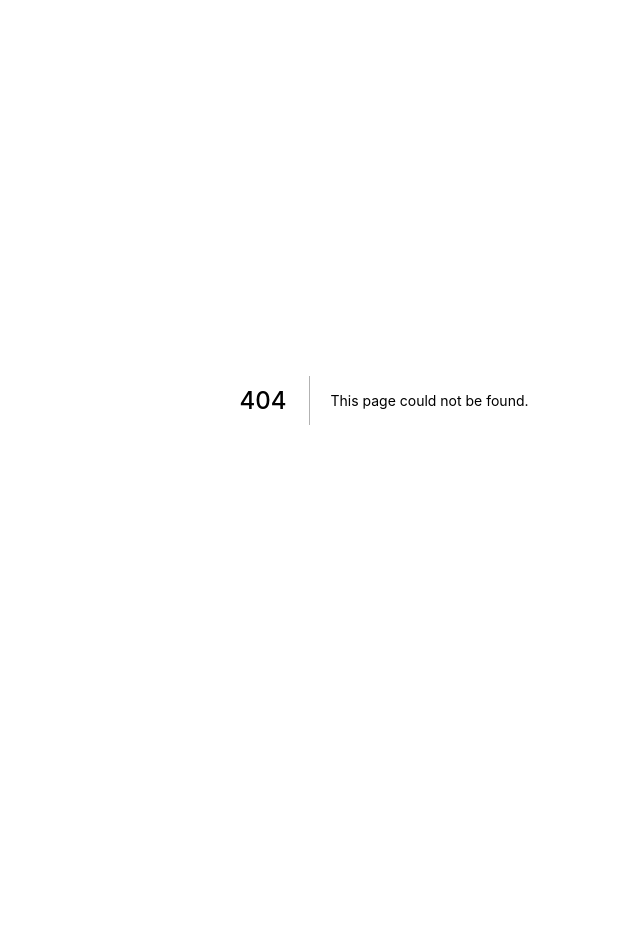
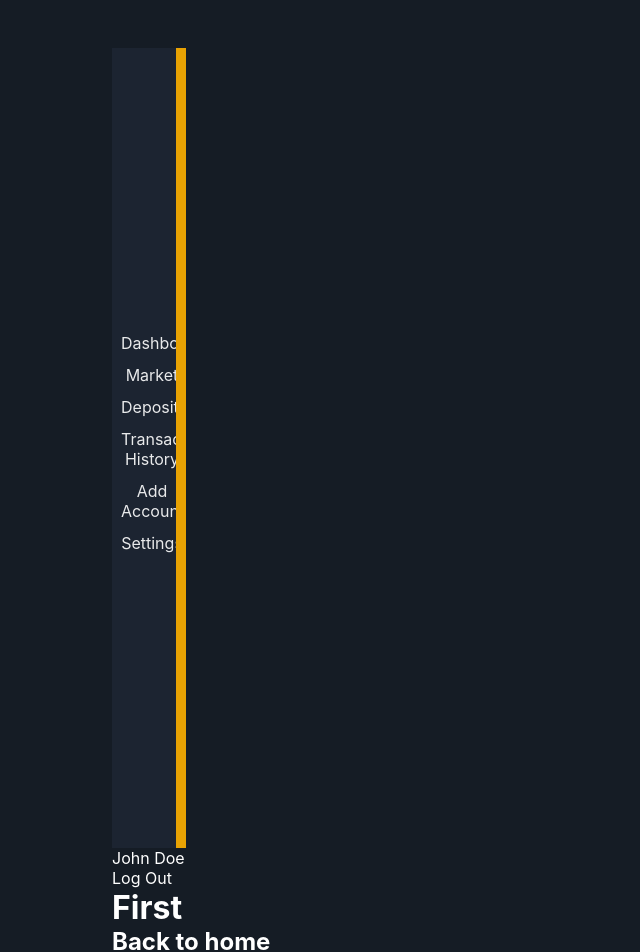
Before and after one commit to princecodes247/ETHdemy, a Next.js app: page /user/1 in a window 1280 px wide. Before the commit this address had no page. Shown: the top 952 px of the page, without its empty margins (256-896 px from the left). Before the commit the page ends 800 px from the top, so only its background shows below. Built offline with nearby package versions, Linux system fonts and the light colour scheme.

Commit message:
refactor: rename dashboard to index

```diff
--- a/pages/user/[id]/dashboard.js
+++ b/pages/user/[id]/index.js
@@ -2,13 +2,20 @@ import Link from 'next/link'
 import Head from 'next/head'
 import DashboardLayout from '../../../components/dashboardLayout'
 
+import { useRouter } from 'next/router'
+
+
 export default function Dashboard() {
+  const router = useRouter()
+  const url = router.asPath
+
+
   return (
     <DashboardLayout>
       <Head>
         <title>Dashboard</title>
       </Head>
-      <h1>First Post</h1>
+      <h1>First </h1>
       <h2>
         <Link href="/">
           <a>Back to home</a>
```
